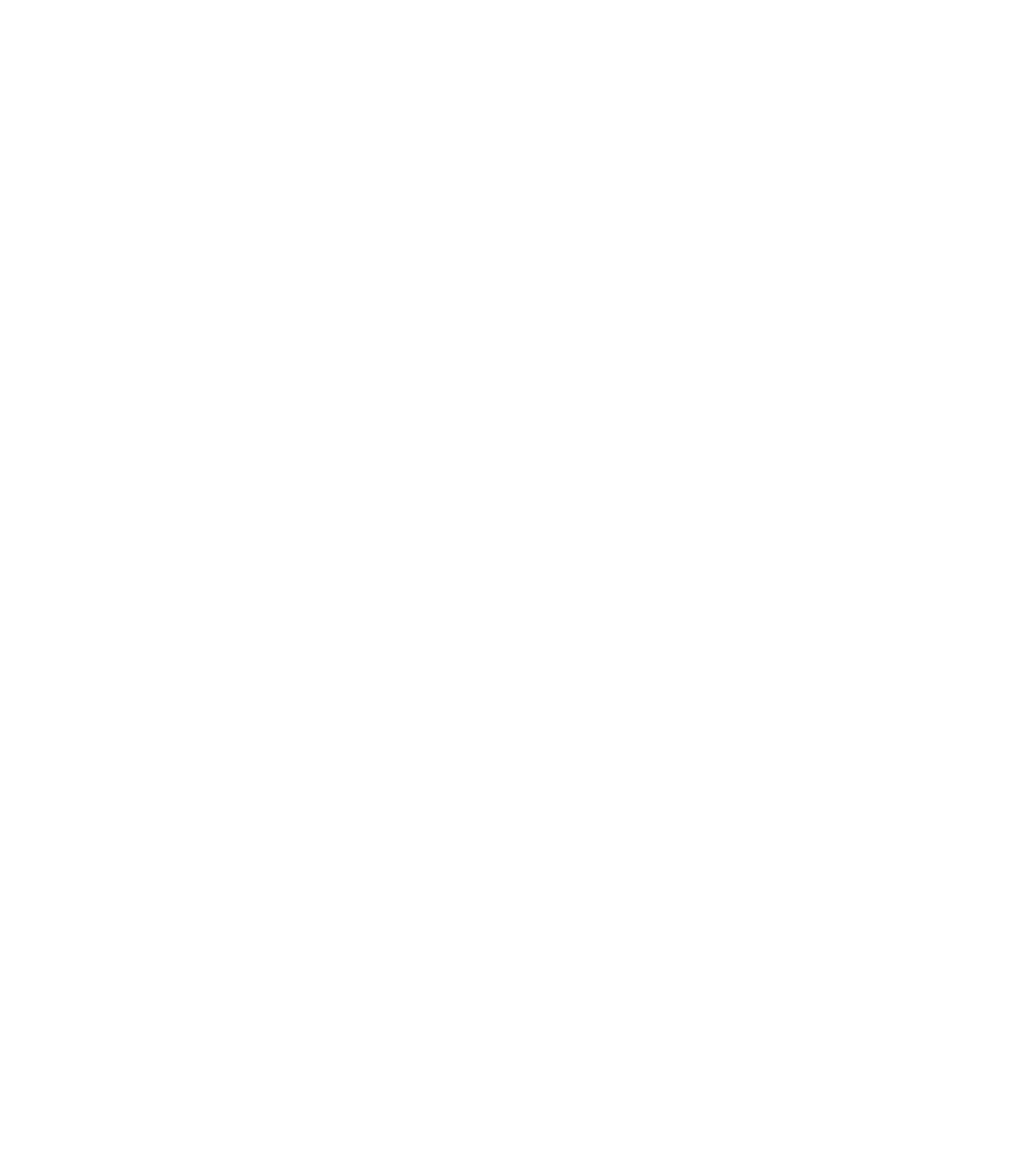
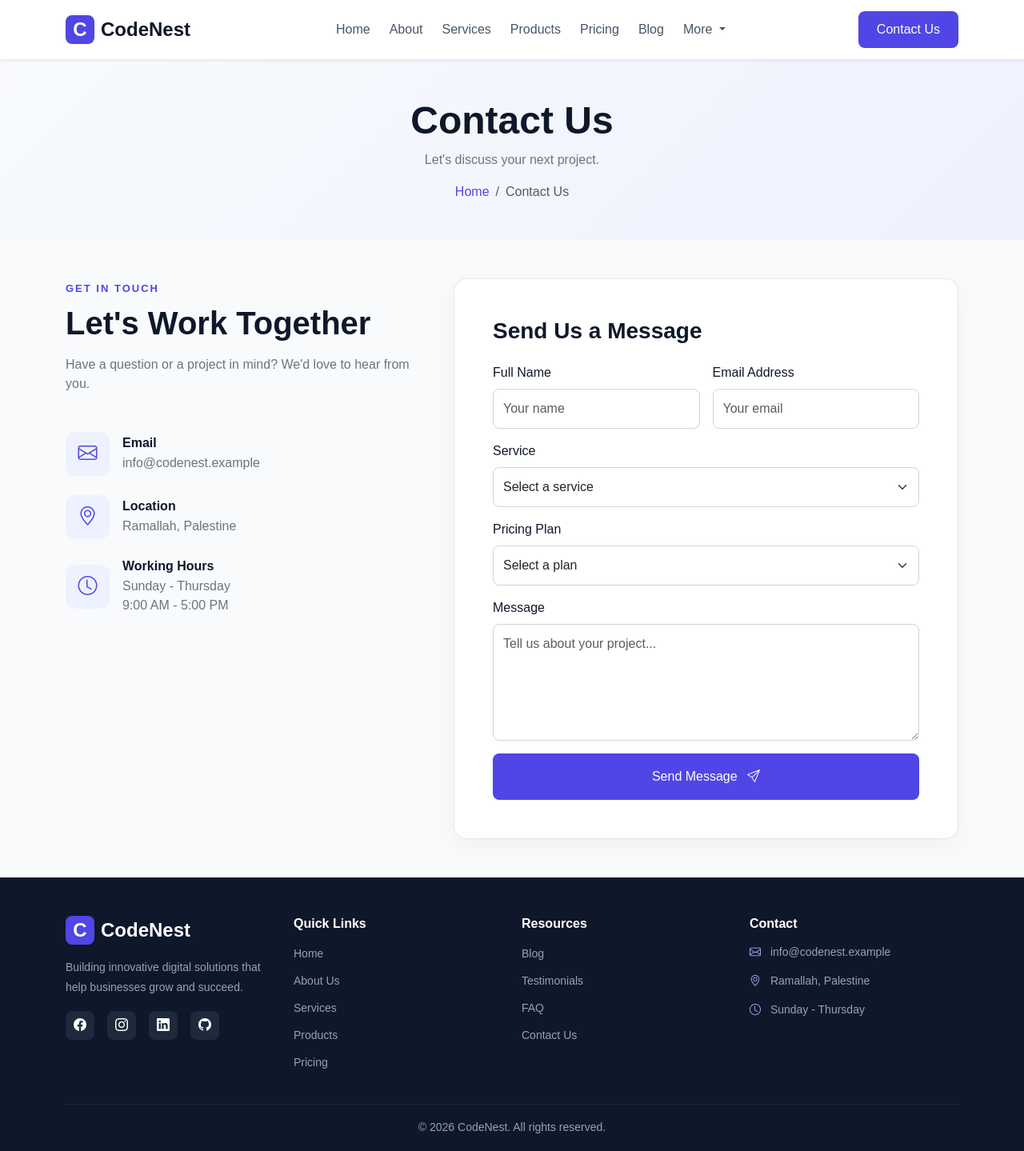
Before and after one commit to shathabargouthi55-sudo/gridsapps-bootstrap-codenest, a plain HTML site: page contact.html in a window 1280 px wide. Shown: the whole page at 80% size. Before the commit the page ends 800 px from the top, so only its background shows below. Drawn offline with nearby package versions, Linux system fonts and the light colour scheme.

Commit message:
Build contact page with validation and dynamic form selection

```diff
--- a/contact.html
+++ b/contact.html
@@ -0,0 +1,448 @@
+<!DOCTYPE html>
+<html lang="en">
+<head>
+    <meta charset="UTF-8">
+    <meta name="viewport" content="width=device-width, initial-scale=1.0">
+
+ <title>CodeNest | Contact Us</title>
+
+    <link href="https://cdn.jsdelivr.net/npm/bootstrap@5.3.3/dist/css/bootstrap.min.css" rel="stylesheet">
+    <link rel="stylesheet" href="https://cdn.jsdelivr.net/gh/devicons/devicon@v2.16.0/devicon.min.css">
+<link rel="stylesheet" href="https://cdn.jsdelivr.net/npm/bootstrap-icons@1.11.3/font/bootstrap-icons.min.css">
+    <link rel="stylesheet" href="css/style.css">
+</head>
+<body>
+<nav class="navbar navbar-expand-lg bg-white sticky-top shadow-sm">
+    <div class="container">
+
+        <a class="navbar-brand fw-bold" href="index.html">
+            <span class="brand-icon">C</span>
+            CodeNest
+        </a>
+
+        <button class="navbar-toggler" type="button"
+                data-bs-toggle="offcanvas"
+                data-bs-target="#mainNavbar"
+                aria-controls="mainNavbar"
+                aria-label="Open navigation">
+            <span class="navbar-toggler-icon"></span>
+        </button>
+
+        <div class="offcanvas offcanvas-end" tabindex="-1"
+             id="mainNavbar"
+             aria-labelledby="navbarTitle">
+
+            <div class="offcanvas-header">
+                <h5 class="offcanvas-title" id="navbarTitle">
+                    CodeNest
+                </h5>
+
+                <button type="button" class="btn-close"
+                        data-bs-dismiss="offcanvas"
+                        aria-label="Close">
+                </button>
+            </div>
+
+            <div class="offcanvas-body align-items-center">
+
+                <ul class="navbar-nav mx-auto gap-lg-2">
+                     <li class="nav-item">
+                        <a class="nav-link" href="index.html">Home</a>
+                     </li>
+
+<li class="nav-item">
+<a class="nav-link" href="about.html">About</a>
+</li>
+
+
+                    <li class="nav-item">
+                        <a class="nav-link" href="services.html">Services</a>
+                    </li>
+
+                    <li class="nav-item">
+                        <a class="nav-link "
+                           href="products.html">Products</a>
+                    </li>
+
+                    <li class="nav-item">
+                        <a class="nav-link "
+                           href="pricing.html">Pricing</a>
+                    </li>
+
+                    <li class="nav-item">
+                        <a class="nav-link"
+                           href="blog.html ">Blog</a>
+                    </li>
+
+                    <li class="nav-item dropdown">
+                        <a class="nav-link dropdown-toggle"
+                           href="#" role="button"
+                           data-bs-toggle="dropdown"
+                           aria-expanded="false">
+                            More
+                        </a>
+
+                        <ul class="dropdown-menu">
+                            <li>
+                                <a class="dropdown-item"
+                                   href="testimonials.html ">
+                                    Testimonials
+                                </a>
+                            </li>
+
+                            <li>
+                                <a class="dropdown-item"
+                                   href="faq.html ">FAQ</a>
+                            </li>
+                        </ul>
+                    </li>
+
+                </ul>
+
+                <a href="contact.html active"
+                   class="btn btn-brand mt-3 mt-lg-0">
+                    Contact Us
+                </a>
+
+            </div>
+        </div>
+    </div>
+</nav>
+
+<main>
+
+    <section class="page-header py-5">
+        <div class="container text-center">
+
+            <h1 class="display-5 fw-bold">Contact Us</h1>
+
+            <p class="text-secondary">
+                Let's discuss your next project.
+            </p>
+
+            <nav aria-label="breadcrumb">
+                <ol class="breadcrumb justify-content-center mb-0">
+                    <li class="breadcrumb-item">
+                        <a href="index.html">Home</a>
+                    </li>
+                    <li class="breadcrumb-item active" aria-current="page">
+                        Contact Us
+                    </li>
+                </ol>
+            </nav>
+
+        </div>
+    </section>
+
+    <section class="contact-section py-5">
+        <div class="container">
+
+            <div class="row g-5">
+
+                <div class="col-12 col-lg-5">
+
+                    <span class="section-label">
+                        GET IN TOUCH
+                    </span>
+
+                    <h2 class="display-6 fw-bold mt-2 mb-3">
+                        Let's Work Together
+                    </h2>
+
+                    <p class="text-secondary mb-5">
+                        Have a question or a project in mind?
+                        We'd love to hear from you.
+                    </p>
+
+                    <div class="d-flex align-items-center gap-3 mb-4">
+
+                        <div class="contact-icon">
+                            <i class="bi bi-envelope"></i>
+                        </div>
+
+                        <div>
+                            <h3 class="h6 fw-bold mb-1">Email</h3>
+                            <p class="text-secondary mb-0">
+                                info@codenest.example
+                            </p>
+                        </div>
+
+                    </div>
+
+                    <div class="d-flex align-items-center gap-3 mb-4">
+
+                        <div class="contact-icon">
+                            <i class="bi bi-geo-alt"></i>
+                        </div>
+
+                        <div>
+                            <h3 class="h6 fw-bold mb-1">Location</h3>
+                            <p class="text-secondary mb-0">
+                                Ramallah, Palestine
+                            </p>
+                        </div>
+
+                    </div>
+
+                    <div class="d-flex align-items-center gap-3 mb-4">
+
+                        <div class="contact-icon">
+                            <i class="bi bi-clock"></i>
+                        </div>
+
+                        <div>
+                            <h3 class="h6 fw-bold mb-1">
+                                Working Hours
+                            </h3>
+
+                            <p class="text-secondary mb-0">
+                                Sunday - Thursday
+                            </p>
+
+                            <p class="text-secondary mb-0">
+                                9:00 AM - 5:00 PM
+                            </p>
+                        </div>
+
+                    </div>
+
+                </div>
+
+                <div class="col-12 col-lg-7">
+
+                    <div class="contact-form-card p-4 p-md-5">
+
+                        <h2 class="h3 fw-bold mb-4">
+                            Send Us a Message
+                        </h2>
+
+                        <form id="contactForm" novalidate>
+
+                            <div class="row g-3">
+
+                                <div class="col-12 col-md-6">
+
+                                    <label for="fullName" class="form-label">
+                                        Full Name
+                                    </label>
+
+                                    <input type="text"
+                                           class="form-control"
+                                           id="fullName"
+                                           name="fullName"
+                                           placeholder="Your name"
+                                           required>
+
+                                    <div class="invalid-feedback">
+                                        Please enter your name.
+                                    </div>
+
+                                </div>
+
+                                <div class="col-12 col-md-6">
+
+                                    <label for="email" class="form-label">
+                                        Email Address
+                                    </label>
+
+                                    <input type="email"
+                                           class="form-control"
+                                           id="email"
+                                           name="email"
+                                           placeholder="Your email"
+                                           required>
+
+                                    <div class="invalid-feedback">
+                                        Please enter a valid email.
+                                    </div>
+
+                                </div>
+
+                                <div class="col-12">
+
+                                    <label for="service" class="form-label">
+                                        Service
+                                    </label>
+
+                                    <select class="form-select"
+                                            id="service"
+                                            name="service">
+
+                                        <option value="">Select a service</option>
+                                        <option value="web-development">Web Development</option>
+                                        <option value="mobile-development">Mobile Development</option>
+                                        <option value="ui-ux-design">UI/UX Design</option>
+                                        <option value="custom-software">Custom Software</option>
+                                        <option value="cloud-solutions">Cloud Solutions</option>
+                                        <option value="technical-support">Technical Support</option>
+                                        <option value="other">Other</option>
+
+                                    </select>
+
+                                </div>
+
+                                <div class="col-12">
+
+                                    <label for="plan" class="form-label">
+                                        Pricing Plan
+                                    </label>
+
+                                    <select class="form-select"
+                                            id="plan"
+                                            name="plan">
+
+                                        <option value="">Select a plan</option>
+                                        <option value="starter">Starter</option>
+                                        <option value="professional">Professional</option>
+                                        <option value="enterprise">Enterprise</option>
+
+                                    </select>
+
+                                </div>
+
+                                <div class="col-12">
+
+                                    <label for="message" class="form-label">
+                                        Message
+                                    </label>
+
+                                    <textarea class="form-control"
+                                              id="message"
+                                              name="message"
+                                              rows="5"
+                                              placeholder="Tell us about your project..."
+                                              required></textarea>
+
+                                    <div class="invalid-feedback">
+                                        Please enter your message.
+                                    </div>
+
+                                </div>
+
+                                <div class="col-12">
+
+                                    <button type="submit"
+                                            class="btn btn-brand w-100 py-3">
+
+                                        Send Message
+                                        <i class="bi bi-send ms-2"></i>
+
+                                    </button>
+
+                                </div>
+
+                            </div>
+
+                        </form>
+
+                        <div id="successMessage"
+                             class="alert alert-success mt-4 d-none"
+                             role="status">
+
+                            <i class="bi bi-check-circle-fill me-2"></i>
+                            Thank you! Your form was validated successfully.
+                            This is a demo website.
+
+                        </div>
+
+                    </div>
+
+                </div>
+
+            </div>
+
+        </div>
+    </section>
+
+</main>
+<footer class="footer-section pt-5 pb-3">
+    <div class="container">
+
+        <div class="row g-4">
+
+            <div class="col-12 col-md-6 col-lg-3">
+
+                <a href="index.html" class="footer-brand">
+                    <span class="brand-icon">C</span>
+                    CodeNest
+                </a>
+
+                <p class="footer-text mt-3">
+                    Building innovative digital solutions
+                    that help businesses grow and succeed.
+                </p>
+
+                <div class="social-links d-flex gap-3">
+                    <span><i class="bi bi-facebook"></i></span>
+                    <span><i class="bi bi-instagram"></i></span>
+                    <span><i class="bi bi-linkedin"></i></span>
+                    <span><i class="bi bi-github"></i></span>
+                </div>
+
+            </div>
+
+            <div class="col-6 col-md-6 col-lg-3">
+
+                <h3 class="h6 fw-bold mb-3">Quick Links</h3>
+
+                <ul class="list-unstyled footer-links">
+                    <li><a href="index.html">Home</a></li>
+                    <li><a href="about.html">About Us</a></li>
+                    <li><a href="services.html">Services</a></li>
+                    <li><a href="products.html">Products</a></li>
+                    <li><a href="pricing.html">Pricing</a></li>
+                </ul>
+
+            </div>
+
+            <div class="col-6 col-md-6 col-lg-3">
+
+                <h3 class="h6 fw-bold mb-3">Resources</h3>
+
+                <ul class="list-unstyled footer-links">
+                    <li><a href="blog.html">Blog</a></li>
+                    <li><a href="testimonials.html">Testimonials</a></li>
+                    <li><a href="faq.html">FAQ</a></li>
+                    <li><a href="contact.html">Contact Us</a></li>
+                </ul>
+
+            </div>
+
+            <div class="col-12 col-md-6 col-lg-3">
+
+                <h3 class="h6 fw-bold mb-3">Contact</h3>
+
+                <ul class="list-unstyled footer-contact">
+                    <li>
+                        <i class="bi bi-envelope"></i>
+                        info@codenest.example
+                    </li>
+
+                    <li>
+                        <i class="bi bi-geo-alt"></i>
+                        Ramallah, Palestine
+                    </li>
+
+                    <li>
+                        <i class="bi bi-clock"></i>
+                        Sunday - Thursday
+                    </li>
+                </ul>
+
+            </div>
+
+        </div>
+
+        <hr class="footer-divider mt-4">
+
+        <p class="footer-text text-center mb-0">
+            &copy; 2026 CodeNest. All rights reserved.
+        </p>
+
+    </div>
+</footer>
+    <script src="https://cdn.jsdelivr.net/npm/bootstrap@5.3.3/dist/js/bootstrap.bundle.min.js"></script>
+
+    <script src="js/script.js"></script>
+</body>
+</html>
--- a/css/style.css
+++ b/css/style.css
@@ -572,4 +572,47 @@ body {
     width: 100%;
     max-height: 350px;
     object-fit: cover;
+}.contact-section {
+    background-color: #f8fafc;
 }
+
+.contact-icon {
+    width: 55px;
+    height: 55px;
+    background-color: #eef2ff;
+    color: var(--primary-color);
+    border-radius: 12px;
+    display: flex;
+    align-items: center;
+    justify-content: center;
+    font-size: 24px;
+    flex-shrink: 0;
+}
+
+.contact-form-card {
+    background-color: white;
+    border: 1px solid #e2e8f0;
+    border-radius: 16px;
+    box-shadow: 0 10px 30px rgba(0, 0, 0, 0.04);
+}
+
+.contact-form-card .form-label {
+    font-weight: 500;
+}
+
+.contact-form-card .form-control,
+.contact-form-card .form-select {
+    padding: 12px;
+    border-radius: 8px;
+    border-color: #cbd5e1;
+}
+
+.contact-form-card .form-control:focus,
+.contact-form-card .form-select:focus {
+    border-color: var(--primary-color);
+    box-shadow: 0 0 0 3px rgba(79, 70, 229, 0.12);
+}
+
+.contact-form-card textarea {
+    resize: vertical;
+}
--- a/js/script.js
+++ b/js/script.js
@@ -92,3 +92,59 @@ document.addEventListener("DOMContentLoaded", function () {
     document.title = "CodeNest | " + product.name;
 
 });
+document.addEventListener("DOMContentLoaded", function () {
+
+    const form = document.getElementById("contactForm");
+
+    if (!form) {
+        return;
+    }
+
+    const params = new URLSearchParams(window.location.search);
+
+    const service = params.get("service");
+    const plan = params.get("plan");
+
+    const serviceSelect = document.getElementById("service");
+    const planSelect = document.getElementById("plan");
+
+    if (service) {
+        serviceSelect.value = service;
+
+        if (serviceSelect.selectedIndex === -1) {
+            serviceSelect.value = "";
+        }
+    }
+
+    if (plan) {
+        planSelect.value = plan;
+
+        if (planSelect.selectedIndex === -1) {
+            planSelect.value = "";
+        }
+    }
+
+    const successMessage = document.getElementById("successMessage");
+
+    form.addEventListener("submit", function (event) {
+
+        event.preventDefault();
+
+        successMessage.classList.add("d-none");
+
+        if (!form.checkValidity()) {
+
+            form.classList.add("was-validated");
+
+            return;
+        }
+
+        successMessage.classList.remove("d-none");
+
+        form.reset();
+
+        form.classList.remove("was-validated");
+
+    });
+
+});
```
